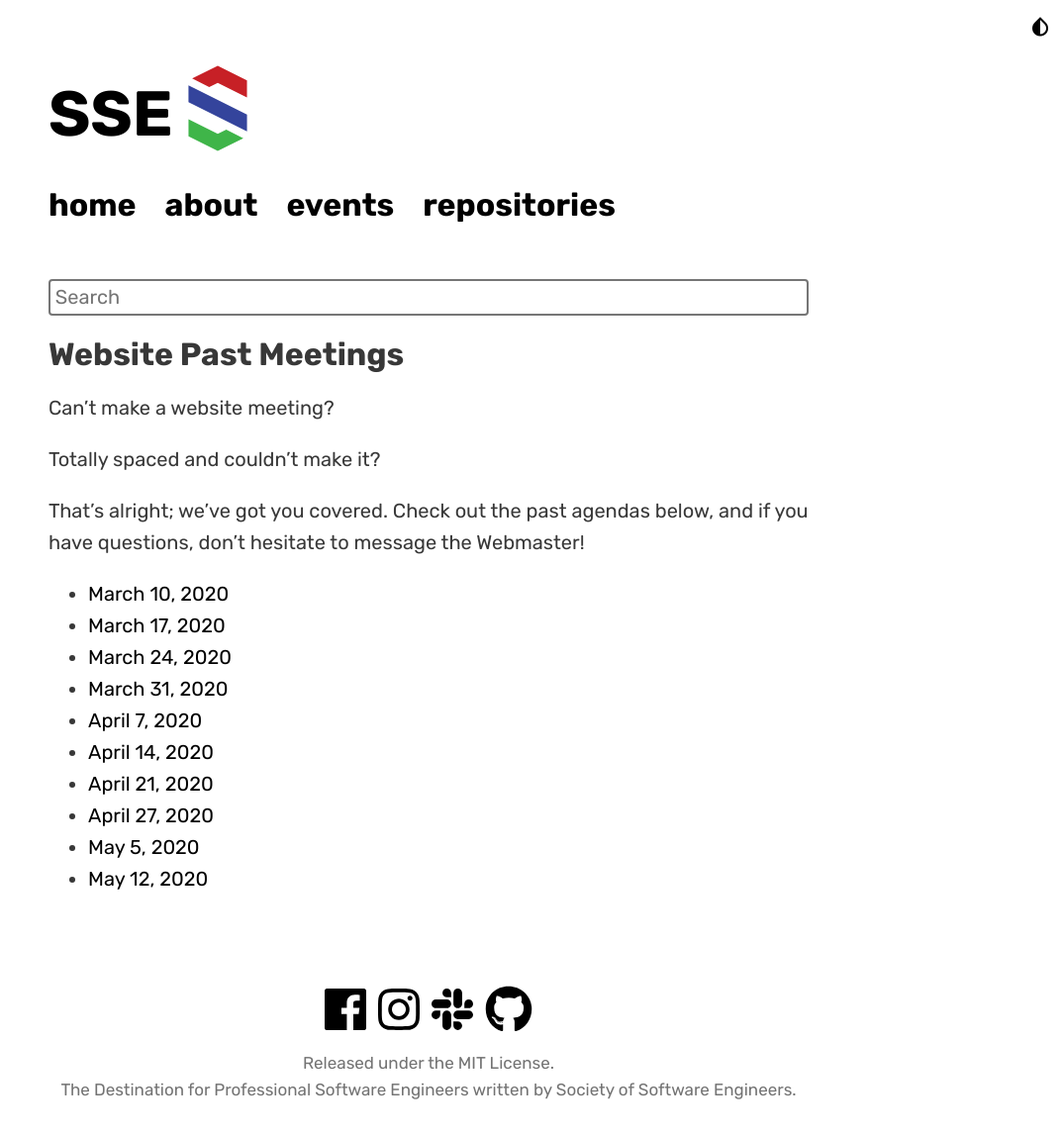
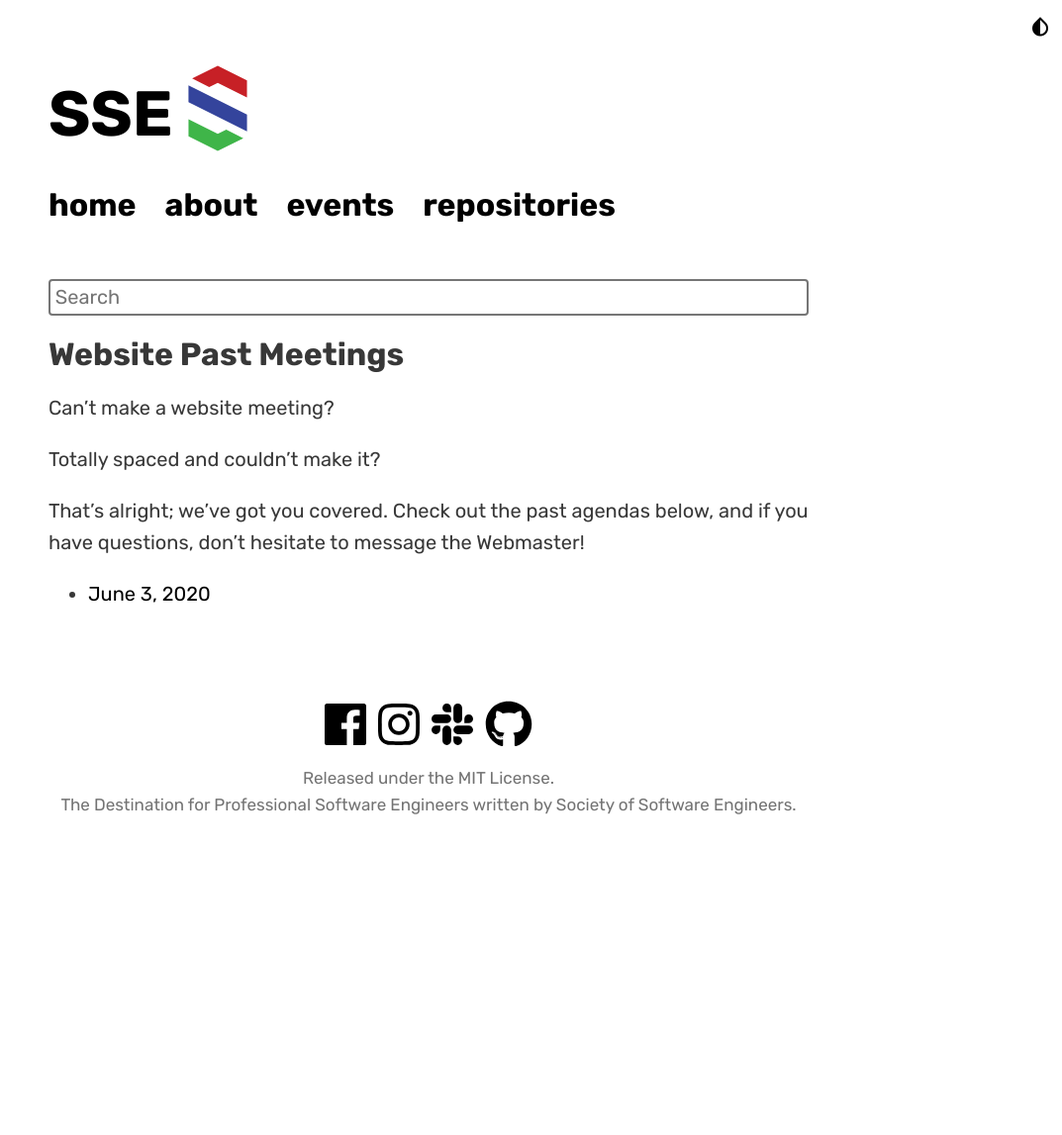
Before and after one commit to msoe-sse/msoe-sse.github.io, a Jekyll site: the page built from _events/pastMeetings.md, in a window 1280 px wide. Shown: the whole page at 99% size, without its empty margins (207-1280 px from the left). Built offline with Jekyll 4.4.1, drawn with Linux system fonts in a browser that asks for light colours; nearby versions of some CDN libraries; some web fonts are replaced; after the commit the page ends 900 px from its top, so only the background shows below that.

Commit message:
Update pastMeetings.yml

```diff
--- a/_data/pastMeetings.yml
+++ b/_data/pastMeetings.yml
@@ -1,29 +1,2 @@
-- date: March 10, 2020
-  link: https://docs.google.com/document/d/1WrsR-iu0D7-qQvtBJFnlqwo4zGamyhtELVGZ0qEkLvw/edit?usp=sharing
-
-- date: March 17, 2020
-  link: https://docs.google.com/document/d/1wAAg4Fu5y4xgFYjR_0s1ep-Hno1biI12Tvm5i8cptL4/edit?usp=sharing
-
-- date: March 24, 2020
-  link: https://docs.google.com/document/d/1mqVCpxVeL2j-tqJaGG42Er0Psc-iSkkV_KKvoDZSiw0/edit?usp=sharing
-
-- date: March 31, 2020
-  link: https://docs.google.com/document/d/1qf9v6C_-h17qkn0Kf4X7TSJUNdNou9omU8hKubtak6c/edit?usp=sharing
-
-- date: April 7, 2020
-  link: https://docs.google.com/document/d/1XKmNwDBu1m_ZDDOLZsIkmTzxTZHreeel3IG262sXJqw/edit?usp=sharing
-
-- date: April 14, 2020
-  link: https://docs.google.com/document/d/1OyyQmFpXp4jiOSMOtfH_vom7O4FkhRSow6YYw3R_MhQ/edit?usp=sharing
-
-- date: April 21, 2020
-  link: https://docs.google.com/document/d/1GBdZIXX1BW7GC1CPh5LoKV8dTCUDbCxkALb0a7gqtFU/edit?usp=sharing
-
-- date: April 27, 2020
-  link: https://docs.google.com/document/d/1jYPNSJXTvle8Chmo6hafJCXzB6iJQxVrqfPFer5-Oec/edit?usp=sharing
-
-- date: May 5, 2020
-  link: https://docs.google.com/document/d/1kCoUZT3riXZwJUTU3VNwLthQiATbcG5swEcnd37eEV0/edit?usp=sharing
-
-- date: May 12, 2020
-  link: https://docs.google.com/document/d/1QdWBz0RHYy7UxuKMVuQfBOk2KpbCUwZTh1_n_Zjycfw/edit?usp=sharing
+- date: June 3, 2020
+  link: https://docs.google.com/document/d/1kNDDtxssDa6TNWOxGUpxIs-X1ayA36O0dRmclLMzu-o/edit?usp=sharing
```
